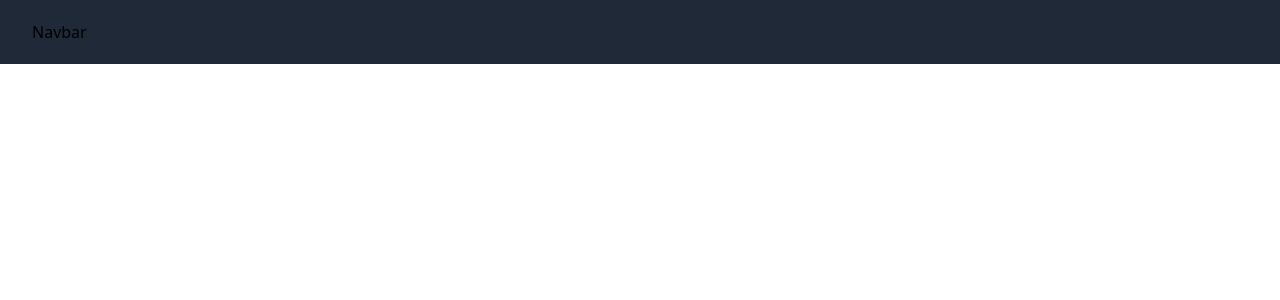
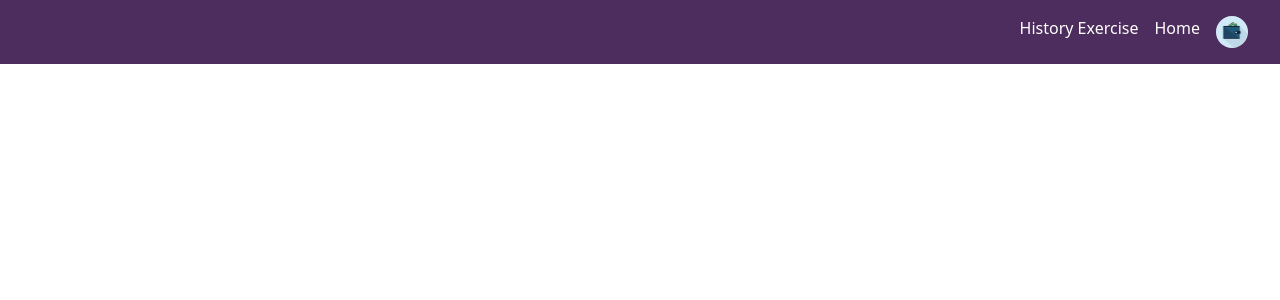
Before and after one commit to IF3110-2023-02-42/SPA, a React (Vite) app: page / in a window 1280 px wide. Shown: the top 300 px of the page. Built offline with nearby package versions, Linux system fonts and the light colour scheme.

Commit message:
feat: add navbar v1

```diff
--- a/src/pages/navbar/Navbar.tsx
+++ b/src/pages/navbar/Navbar.tsx
@@ -1,10 +1,14 @@
+import profileImage from "../../assets/profile.jpg";
+
 export default function Navbar(){
-    return <div className="bg-gray-800">
-        <div className="mx-auto max-w-7xl px-2 sm:px-6 lg:px-8">
-            <div className="relative flex h-16 items-center justify-between">
-                Navbar
+    return <div className="mx-auto px-2 sm:px-6 lg:px-8 bg-purpleBg">
+            <div className="w-full relative flex h-16 items-center justify-end">
+                <div className="flex space-x-4 text-white">
+                    <a href="#" className="hover:opacity-80"> History Exercise</a>
+                    <a href="#" className="hover:opacity-80"> Home</a>
+                    <img src={profileImage} className="w-8 h-8 rounded-full" alt="Gambar Profile" />
+                </div>
             </div>
 
         </div>
-    </div>
 }
--- a/tailwind.config.js
+++ b/tailwind.config.js
@@ -5,6 +5,7 @@ export default {
     extend: {
       colors: {
         darkBg: "#000000",
+        purpleBg: "#4D2C5E",
       },
     },
   },
```
Also changed, not shown: src/assets/profile.jpg (added).
